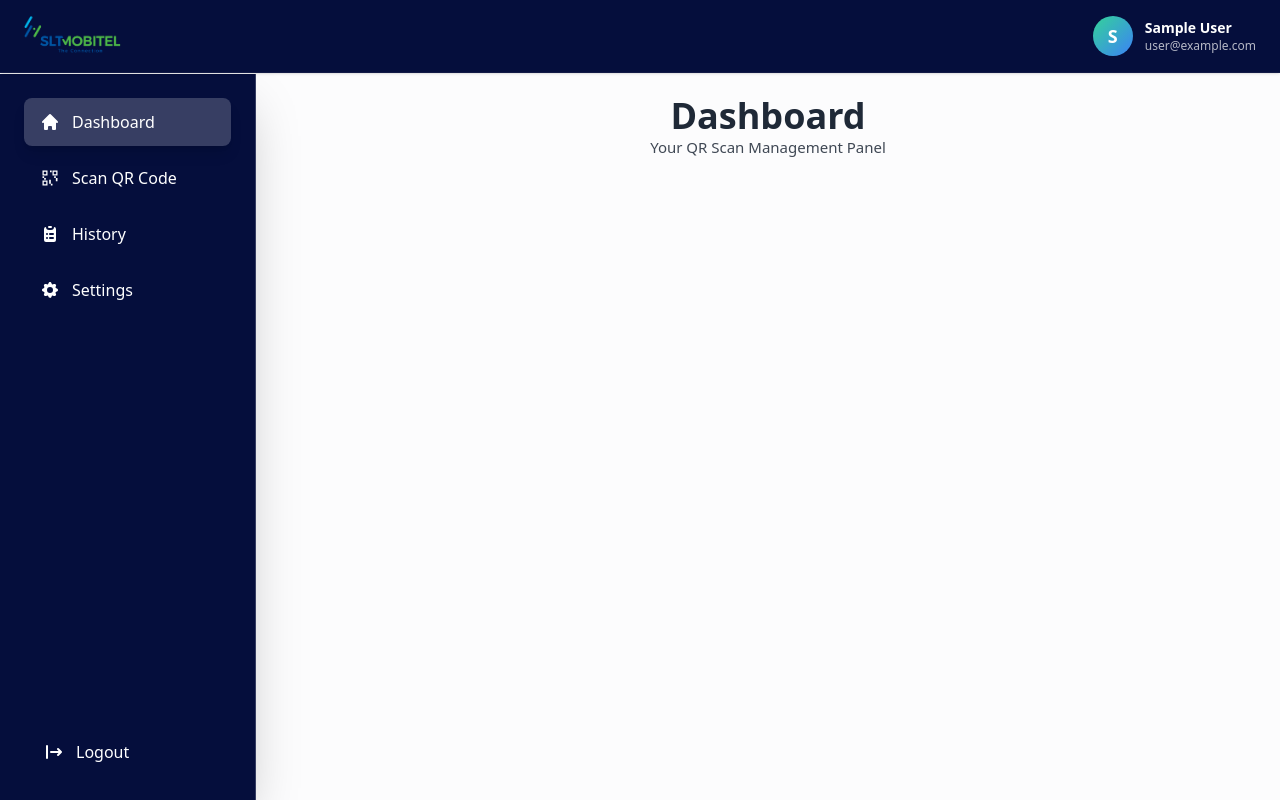
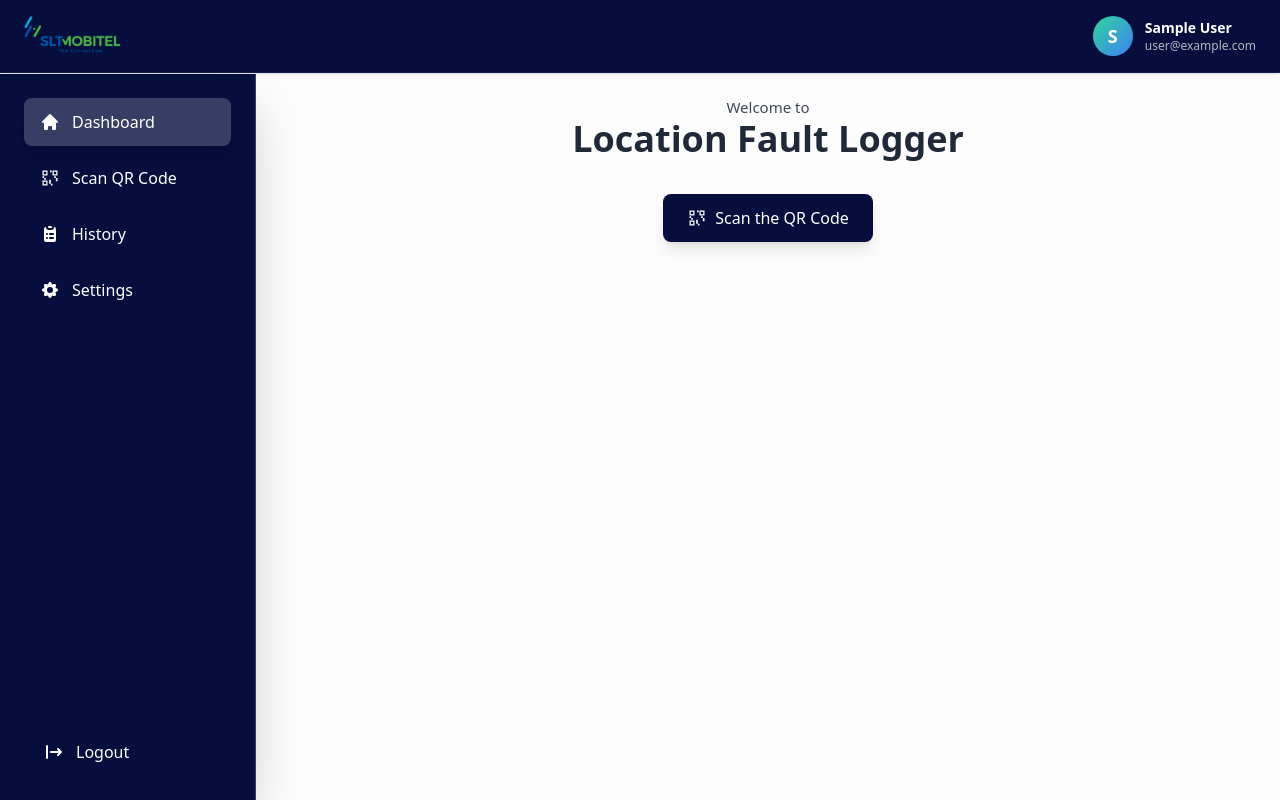
Before and after one commit to DilmiMadumalkaa/React_QR_Scanner, a React (Create React App) app: page / in a window 1280 px wide. Built offline with nearby package versions, Linux system fonts and the light colour scheme; no server answers; sample sign-in values are in the browser's storage.

Commit message:
1.File structure changes 2.Home page changed

```diff
--- a/src/App.jsx
+++ b/src/App.jsx
@@ -1,6 +1,6 @@
 import { Routes, Route, Navigate } from 'react-router-dom';
 import LoginPage from './pages/LoginPage';
-import DashboardPage from './pages/DashboardPage';
+import DashboardPage from './pages/HomePage';
 import ScanPage from './pages/ScanPage';
 import History from './pages/History';
 import { AuthProvider, useAuth } from './services/authService';
--- a/src/pages/DashboardPage.jsx
+++ /dev/null
@@ -1,42 +0,0 @@
-import React, { useState } from "react";
-import { useNavigate } from "react-router-dom";
-import { useAuth } from "../services/authService";
-import Navbar from "../components/navbar";
-import Sidebar from "../components/Sidebar";
-
-export default function DashboardPage() {
-  const navigate = useNavigate();
-  const { user, logout } = useAuth();
-  const [isSidebarOpen, setIsSidebarOpen] = useState(false);
-
-  return (
-    <div className="min-h-screen bg-white overflow-hidden relative text-gray-800">
-      <div className="absolute inset-0 bg-gray-50/50"></div>
-
-      {/* Navbar */}
-      <Navbar logout={logout} user={user} />
-
-      {/* Sidebar */}
-      <Sidebar
-        user={user}
-        logout={logout}
-        isOpen={isSidebarOpen}
-        setIsOpen={setIsSidebarOpen}
-      />
-
-      {/* Main Content */}
-      <main className="lg:ml-64 p-10 pt-24 relative z-10">
-        <header className="text-center mb-[35px]">
-          <h1 className="text-4xl font-bold">Dashboard</h1>
-          <p className="opacity-85 text-[15px]">Your QR Scan Management Panel</p>
-        </header>
-
-        <style jsx>{`
-          @keyframes fadeIn {
-            to { opacity: 1; }
-          }
-        `}</style>
-      </main>
-    </div>
-  );
-}
--- a/src/pages/History.jsx
+++ b/src/pages/History.jsx
@@ -1,6 +1,6 @@
 import React, { useState, useEffect } from 'react';
 import { useAuth } from '../services/authService';
-import Navbar from '../components/navbar';
+import Navbar from "../components/common/navbar";
 import Sidebar from '../components/Sidebar';
 
 const History = () => {
--- /dev/null
+++ b/src/pages/HomePage.jsx
@@ -0,0 +1,66 @@
+import React, { useState } from "react";
+import { useNavigate } from "react-router-dom";
+import { useAuth } from "../services/authService";
+import Navbar from "../components/common/navbar";
+import Sidebar from "../components/Sidebar";
+
+export default function HomePage() {
+  const navigate = useNavigate();
+  const { user, logout } = useAuth();
+  const [isSidebarOpen, setIsSidebarOpen] = useState(false);
+
+  return (
+    <div className="min-h-screen bg-white overflow-hidden relative text-gray-800">
+      <div className="absolute inset-0 bg-gray-50/50"></div>
+
+      {/* Navbar */}
+      <Navbar logout={logout} user={user} />
+
+      {/* Sidebar */}
+      <Sidebar
+        user={user}
+        logout={logout}
+        isOpen={isSidebarOpen}
+        setIsOpen={setIsSidebarOpen}
+      />
+
+      {/* Main Content */}
+      <main className="lg:ml-64 p-10 pt-24 relative z-10">
+        <header className="text-center mb-[35px]">
+          <p className="opacity-85 text-[15px]">
+            Welcome to
+          </p>
+          <h1 className="text-4xl font-bold">Location Fault Logger</h1>
+
+        </header>
+
+        <div className="flex justify-center">
+          <button
+            onClick={() => {
+              navigate("/scan");
+            }}
+            className="flex items-center  gap-2 bg-[#050E3C] text-white px-6 py-3 rounded-lg font-medium hover:bg-[#050E3C]/90 transition-all shadow-lg"
+          >
+            <svg
+              xmlns="http://www.w3.org/2000/svg"
+              className="h-5 w-5"
+              viewBox="0 -960 960 960"
+              fill="white"
+            >
+              <path d="M520-120v-80h80v80h-80Zm-80-80v-200h80v200h-80Zm320-120v-160h80v160h-80Zm-80-160v-80h80v80h-80Zm-480 80v-80h80v80h-80Zm-80-80v-80h80v80h-80Zm360-280v-80h80v80h-80ZM180-660h120v-120H180v120Zm-60 60v-240h240v240H120Zm60 420h120v-120H180v120Zm-60 60v-240h240v240H120Zm540-540h120v-120H660v120Zm-60 60v-240h240v240H600Z" />
+            </svg>
+            Scan the QR Code
+          </button>
+        </div>
+
+        <style jsx>{`
+          @keyframes fadeIn {
+            to {
+              opacity: 1;
+            }
+          }
+        `}</style>
+      </main>
+    </div>
+  );
+}
--- /dev/null
+++ b/src/pages/LocationPage.jsx
@@ -0,0 +1,9 @@
+import React from 'react'
+
+function LocationPage() {
+  return (
+    <div>LocationPage</div>
+  )
+}
+
+export default LocationPage
--- a/src/pages/ScanPage.jsx
+++ b/src/pages/ScanPage.jsx
@@ -3,7 +3,7 @@ import { useNavigate } from "react-router-dom";
 import { Html5Qrcode } from "html5-qrcode";
 import { sendScanResult } from "../services/apiService";
 import { useAuth } from "../services/authService";
-import Navbar from "../components/navbar";
+import Navbar from "../components/common/navbar";
 import Sidebar from "../components/Sidebar";
 
 export default function ScanPage() {
```
Also changed, not shown: src/components/common/ErrorMessage.jsx (added), src/components/common/Footer.jsx (added), src/components/common/Loader.jsx (added), src/components/common/navbar.jsx (renamed from src/components/navbar.jsx), 1 other file (tests, documents, lock files or other folders).
